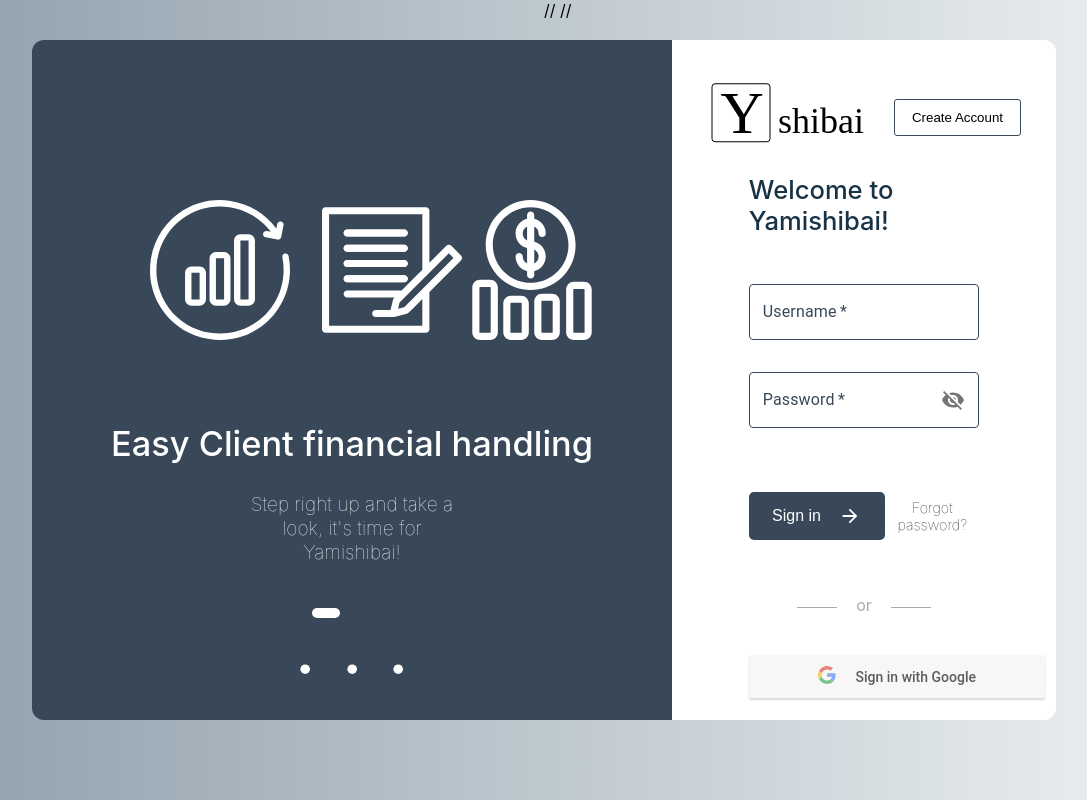
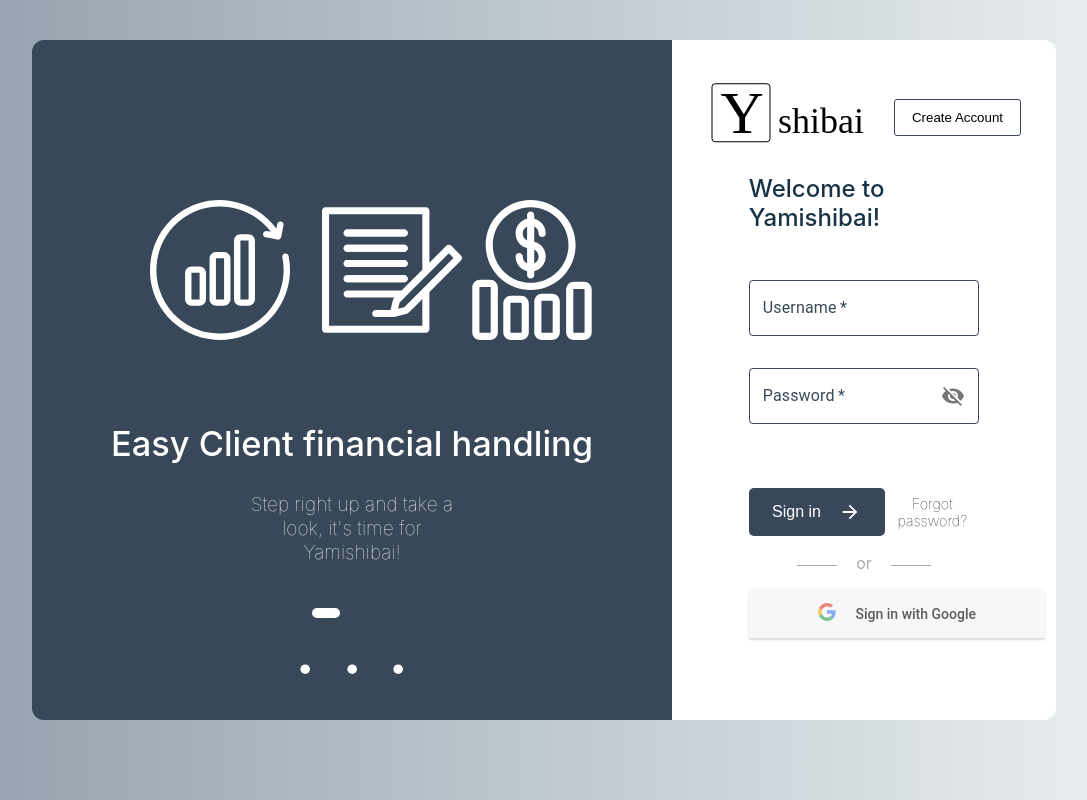
Before and after one commit to stanley-tarce/avion-banking-app, a React (Create React App) app in the folder banking-app/: page / in a window 1280 px wide. Shown: the whole page, without its empty margins (96-1183 px from the left). Built offline with nearby package versions, Linux system fonts and the light colour scheme.

Commit message:
Deployment

```diff
--- a/banking-app/src/Components/FirebaseOtp.js
+++ b/banking-app/src/Components/FirebaseOtp.js
@@ -51,10 +51,14 @@
             <div
                 style={{
                     backgroundColor: 'whitesmoke',
-          width: '20vw',
-          height: '20vh',
+                    width: 'auto',
+                    height: 'auto',
+                    padding: '20px',
                     borderRadius: '12px',
-          marginBottom: '50vh'
+                    marginBottom: '50vh',
+                    display: 'flex',
+                    justifyContent: 'center',
+                    alignItems: 'center',
                 }}>
                 <form>
                     <h3
@@ -73,9 +77,9 @@
                         }}>otp sent to phone number ending in 2656</h5>
                     <input
                         onChange={handleInputChange}
-          style={{height: '24px'}}
+                        style={{ height: '24px' }}
                         type="text"
-          autoFocus/>
+                        autoFocus />
                     <button
                         onClick={checkOtp}
                         style={{
--- a/banking-app/src/Components/GoogleSignUp.css
+++ b/banking-app/src/Components/GoogleSignUp.css
@@ -1,14 +1,14 @@
 .google-login {
   color: #000 !important;
   font-weight: 100 !important;
-  font-family: Roboto,sans-serif !important;
+  font-family: Roboto, sans-serif !important;
   width: 100%;
   display: flex;
   justify-content: center;
   align-items: center;
-  height: '52px';
+  height: 100%;
   /* width: '296px', */
-  border-radius: '5px';
+  border-radius: "5px";
   cursor: pointer;
   padding-right: 1em;
 }
--- a/banking-app/src/Components/GoogleSignUp.js
+++ b/banking-app/src/Components/GoogleSignUp.js
@@ -24,8 +24,9 @@
                 this.onFailure = this.onFailure.bind(this)
 
                 this.props = {
-                        showLogin: props,
-                        showMain: props
+                        showLogin: props.showLogin,
+                        showMain: props.showMain,
+                        className: props.className
                 }
         }
 
@@ -38,6 +39,7 @@
                 console.log(`Given Name:${givenName}`)
                 console.log(`Google ID:${googleId}`)
                 console.log(`imageURL:${imageUrl}`)
+                localStorage.setItem('googleSignIn', JSON.stringify({ email: email, familyName: familyName, givenName: givenName, googleId: googleId, imageUrl: imageUrl }))
                 this.props.showLogin(false)
                 this.props.showMain(true)
                 // console.log(response)
--- a/banking-app/src/components/Login.js
+++ b/banking-app/src/components/Login.js
@@ -73,8 +73,8 @@
         fontWeight: '500'
     },
     login: {
-        height:'85%',
-        width:'30%',
+        height: '85%',
+        width: '30%',
         display: 'flex',
         justifyContent: 'center',
         backgroundColor: 'white',
@@ -118,7 +118,7 @@
         position: 'absolute',
         top: '20%',
         right: '20%'
-    },visibileIcons: {
+    }, visibileIcons: {
         height: '24px',
         width: '24px'
     }
@@ -147,11 +147,11 @@
     /****** functions for handling input password ******/
 
     const handleChange = (props) => (event) => {
-        setValues({...values, [props]: event.target.value})
+        setValues({ ...values, [props]: event.target.value })
     }
 
     const handleShowPassword = () => {
-        setValues({...values, showPassword: !values.showPassword});
+        setValues({ ...values, showPassword: !values.showPassword });
     }
 
     const handleMouseDown = (e) => {
@@ -162,7 +162,7 @@
     const signIn = (e) => {
         e.preventDefault();
 
-        if(user === admins.userName && values.password === admins.passCode) {
+        if (user === admins.userName && values.password === admins.passCode) {
 
             setOtpDisplay(true);
         } else console.log('not accepted')
@@ -196,7 +196,7 @@
                             alt="chart" />
                         <img
                             className={classes.image}
-                        style={{paddingLeft: '1.95rem'}}
+                            style={{ paddingLeft: '1.95rem' }}
                             src={contract}
                             alt="contract" />
                         <img
@@ -230,7 +230,8 @@
                                 borderRadius: '32.5px',
                                 position: 'absolute',
                                 bottom: '15%',
-                        left: '43.7%'}}></div>
+                                left: '43.7%'
+                            }}></div>
                         <FiberManualRecordIcon className={classes.circle} />
                         <FiberManualRecordIcon className={classes.circle} />
                         <FiberManualRecordIcon className={classes.circle} />
@@ -267,17 +268,19 @@
                         action="">
                         <label
                             style={{
-                            textAlign:'start',
-                            fontSize: '1.6rem',
+                                with: '100%',
+                                textAlign: 'start',
+                                fontSize: '1.5rem',
                                 fontWeight: '500',
-                            color: '#183346'}}
+                                color: '#183346'
+                            }}
                         >Welcome to Yamishibai!</label>
                         <TextField
                             type='text'
                             label='Username'
                             defaultValue={user}
                             onChange={userInput}
-                            variant= 'outlined'
+                            variant='outlined'
                             style={{
                                 marginTop: '3rem',
                             }}
@@ -287,14 +290,14 @@
                             type={values.showPassword ? 'text' : 'password'}
                             label='Password'
                             value={values.password}
-                            variant= 'outlined'
+                            variant='outlined'
                             style={{
                                 marginTop: '2rem',
                                 borderColor: 'green'
                             }}
                             onChange={handleChange('password')}
                             InputProps={{
-                                endAdornment:(
+                                endAdornment: (
                                     <InputAdornment position='end'>
                                         <IconButton
                                             className={classes.visibileIcons}
@@ -334,7 +337,7 @@
                             style={{
                                 display: 'flex',
                                 justifyContent: 'center',
-                                paddingTop: '2.4em'
+
                             }}>
                             <div
                                 className='Or'
@@ -347,7 +350,7 @@
                             style={{
                                 height: '52px',
                                 width: '296px',
-                                margin: '2.5em auto',
+                                margin: '1em auto',
                                 display: 'flex',
                                 alignItems: 'center',
                                 justifyContent: 'center',
@@ -360,17 +363,15 @@
                                 alt="google-logo"
                                 /> Sign in with Google */}
 
-                            <GoogleSignUp showLogin={props.showLogin} showMain={props.showMain}/>
+                            <GoogleSignUp showLogin={props.showLogin} showMain={props.showMain} />
                         </div>
                     </form>
                 </div>
             </div>
-            {otpDisplay ? <FirebaseOtp setOtpDisplay={setOtpDisplay} setOtpValidation={setOtpValidation} /> : null}
-            {otpValidation ? props.showLogin(false) : null}
-            {otpValidation ? props.showMain(true) : null}
 
-            //
-            //
+
+
+
         </div>
     )
 }
--- a/banking-app/src/components/MyAccount.js
+++ b/banking-app/src/components/MyAccount.js
@@ -5,6 +5,7 @@
 
     const logOff = () => {
         props.setLogOff(true)
+        localStorage.removeItem('googleSignIn')
     }
 
     return (
@@ -12,13 +13,13 @@
             style={{
                 position: 'absolute',
                 right: '48px',
-            top: '14%',
+                top: '20%',
                 width: '135px',
                 height: '88px',
                 zIndex: '10',
                 border: '1px solid #C6C6C6',
                 borderRadius: '5px',
-            backgroundColor: 'rgba(104, 111, 128, 0.05)',
+                backgroundColor: 'rgba(104, 111, 128, .1)',
                 display: 'flex',
                 flexDirection: 'column',
                 justifyContent: 'space-between',
@@ -26,10 +27,10 @@
         >
             <div
                 className='my-account'
-            style={{height: '45px'}}>
+                style={{ height: '45px', backgroundColor: 'rgb(235, 235, 235);' }}>
                 <h5
                     style={{
-                    fontWeight:'500',
+                        fontWeight: '500',
                         fontSize: '14px',
                         marginTop: '12px',
                         cursor: 'pointer'
@@ -56,12 +57,13 @@
                         cursor: 'pointer'
                     }}>
                     <ExitToAppIcon
-                style={{paddingRight: '4px',
+                        style={{
+                            paddingRight: '4px',
                             width: '18px',
                             height: '18px',
                             marginTop: '2px',
                             cursor: 'pointer'
-                }}/>
+                        }} />
                     Log out
                 </h4>
             </div>
```
Also changed, not shown: banking-app/package.json (+7 -1 lines), banking-app/src/Components/TransactionList.js (+4 -4 lines), banking-app/src/components/Header.js (+15 -15 lines), 2 other files (tests, documents, lock files or other folders). Lines whose indentation alone changed are shown as unchanged.
